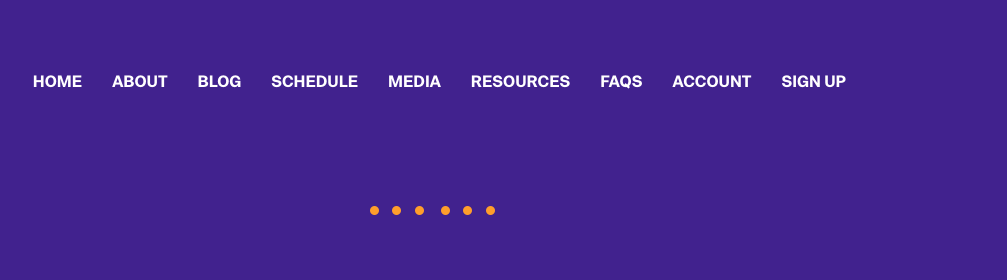
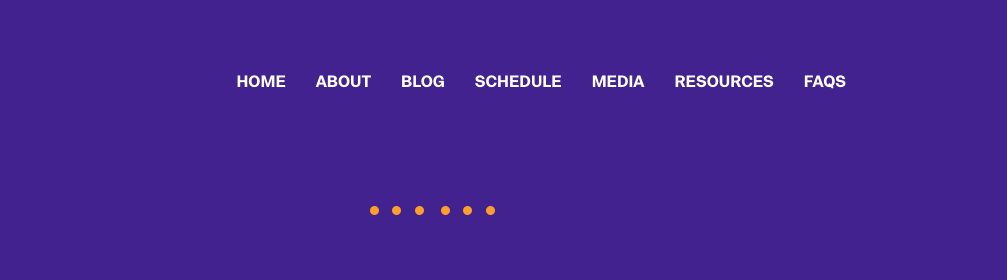
Before and after one commit to ethicsbowlchina/ethicsbowlchina.github.io, a plain HTML site: page international.html in a window 1280 px wide. Shown: the top 280 px of the page, 273-1280 px from the left. Drawn offline with nearby package versions, Linux system fonts and the light colour scheme; a script that the page names is missing.

```diff
--- a/international.html
+++ b/international.html
@@ -144,12 +144,6 @@
           </li>
           <li class="nav-item">
             <a class="nav-link" href="faqs.html">FAQs</a>
-          </li>
-          <li class="nav-item">
-            <a class="nav-link" href="https://app.ethicsbowlchina.com">Account</a>
-          </li>
-          <li class="nav-item">
-            <a class="nav-link" href="https://dev-709191.okta.com">Sign up</a>
           </li>
         </ul>
       </div>
```
